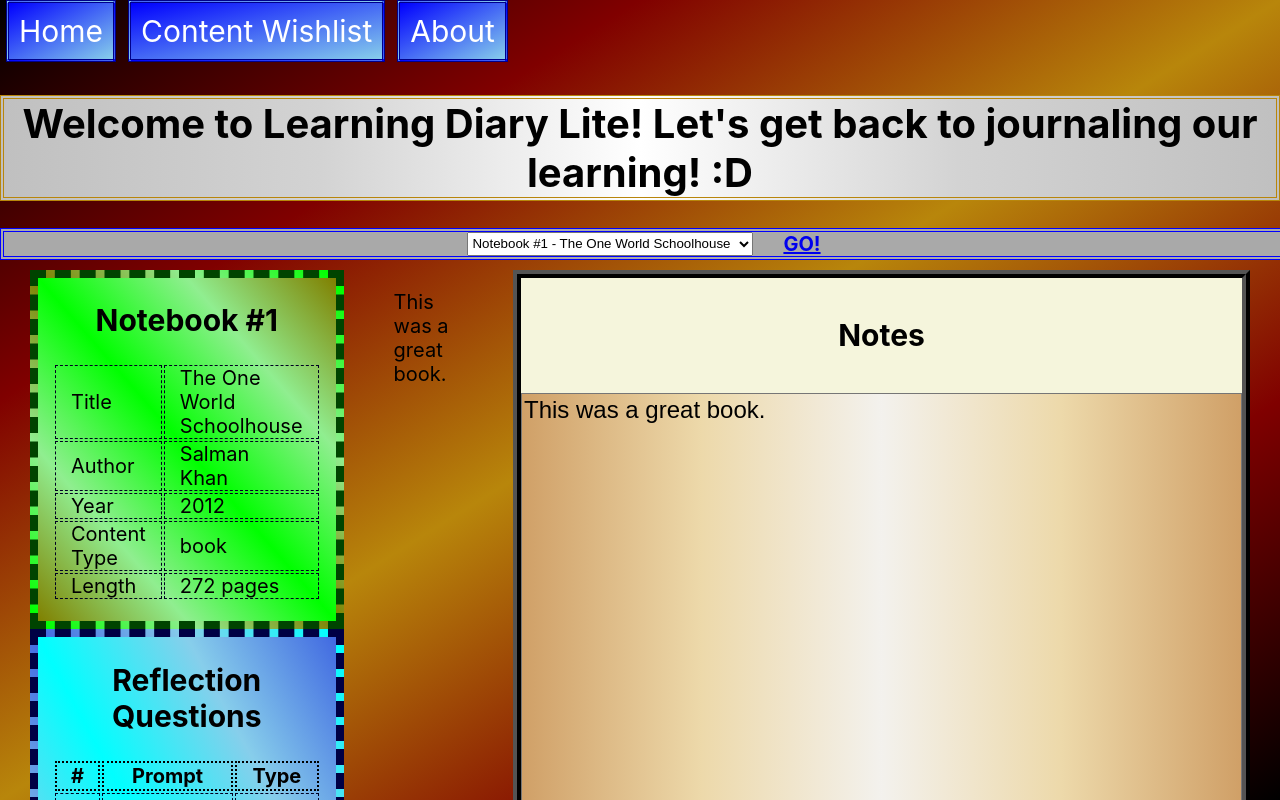
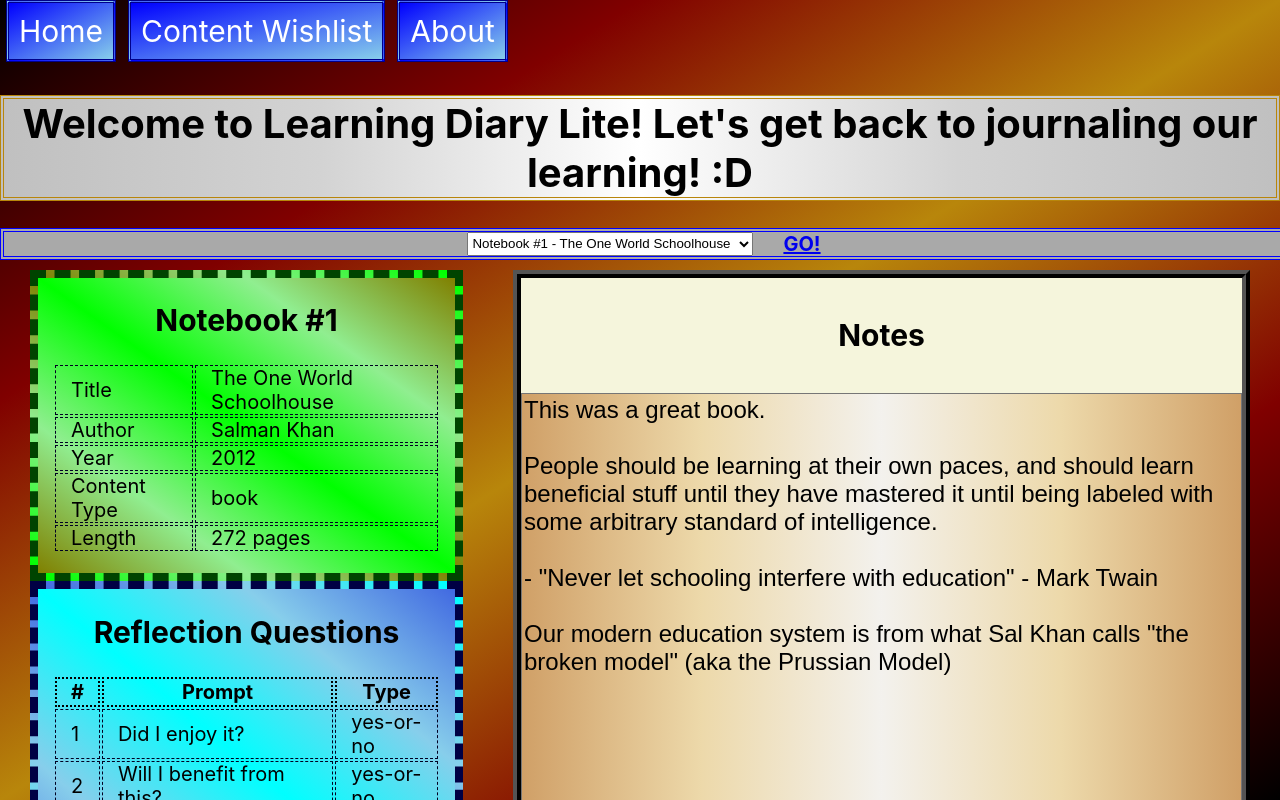
Before and after one commit to adnanian/learning-diary-lite, a React (Create React App) app: page /notebook/1 in a window 1280 px wide. Shown: the top 800 px of the page. Built offline with nearby package versions, Linux system fonts and the light colour scheme; data requests are answered from the project's data file.

Commit message:
Near completion of successfully implementing notebook patching

```diff
--- a/db.json
+++ b/db.json
@@ -28,7 +28,7 @@
       "year": 2012,
       "type": "book",
       "length": "272 pages",
-      "notes": "This was a great book.",
+      "notes": "This was a great book.\n\nPeople should be learning at their own paces, and should learn beneficial stuff until they have mastered it until being labeled with some arbitrary standard of intelligence.\n\n- \"Never let schooling interfere with education\" - Mark Twain\n\nOur modern education system is from what Sal Khan calls \"the broken model\" (aka the Prussian Model)",
       "id": 1
     },
     {
@@ -37,7 +37,7 @@
       "year": 2017,
       "type": "book",
       "length": "288 pages",
-      "notes": "This was an inspiring book.\n\nPeople should be learning at their own paces, and should learn beneficial stuff until they have mastered it until being labeled with some arbitrary standard of intelligence.",
+      "notes": "This was an inspiring book.",
       "id": 2
     },
     {
--- a/src/pages/Home.js
+++ b/src/pages/Home.js
@@ -16,17 +16,6 @@
     const [notebooks, setNotebooks] = useState([]);
     const [selectedValue, setSelectedValue] = useState("");
 
-    //   const notebookList = notebooks.map((notebook) => {
-    //     if (notebook === null) {
-    //         return <li key={Math.random()} >REE</li>
-    //     }
-    //     return (
-    //         <li key={notebook.id}>
-    //             <Link to={`/notebook/${notebook.id}`}>{notebook.title}</Link>
-    //         </li>
-    //     )
-    //   });
-
     const notebookList = notebooks.map((notebook) => {
         return (
             <option key={notebook.id} value={`/notebook/${notebook.id}`}>
@@ -34,6 +23,18 @@
             </option>
         );
     });
+
+    function updateNotebook(updatedNotebook) {
+        setNotebooks(notebooks.map((notebook) => {
+            return (notebook.id === updateNotebook.id) ? updateNotebook : notebook;
+        }));
+        console.log("It worked.");
+    }
+
+    const outletContextObject = {
+        notebooks: notebooks,
+        onUpdateNotebook: updateNotebook
+    }
 
     return (
         <main>
@@ -49,7 +50,7 @@
                     </b>
                 </span>
             </div>
-            <Outlet context={notebooks} />
+            <Outlet context={outletContextObject} />
             <br/>
         </main>
     );
--- a/src/pages/Notebook.js
+++ b/src/pages/Notebook.js
@@ -25,10 +25,9 @@
     /*
     * Load notebook from outletcontext
     */
-
+    const context = useOutletContext();
     const params = useParams();
-    const notebooks = useOutletContext();
-    const notebook = notebooks.find((notebook) => notebook.id === parseInt(params.id));
+    const notebook = context.notebooks.find((notebook) => notebook.id === parseInt(params.id));
 
     function saveNotes(updatedNotes) {
         fetch(`http://localhost:3000/notebooks/${notebook.id}`, {
@@ -43,7 +42,7 @@
             )
         })
             .then((response) => response.json())
-            .then((data) => console.log("It worked."));
+            .then((data) => context.onUpdateNotebook(data));
     }
 
     if (!notebook) {
@@ -56,7 +55,6 @@
                 <InfoTable notebook={notebook} />
                 <ReflectionTable reflectionQuestions={reflectionQuestions} />
             </div>
-            <p>{!notebook ? "" : notebook.notes}</p>
             <Notes notes={!notebook ? "" : notebook.notes} onSave={saveNotes}/>
 
         </article>
```
